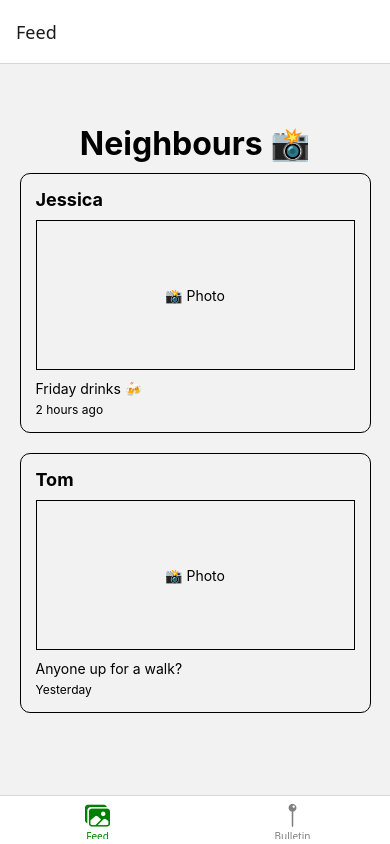
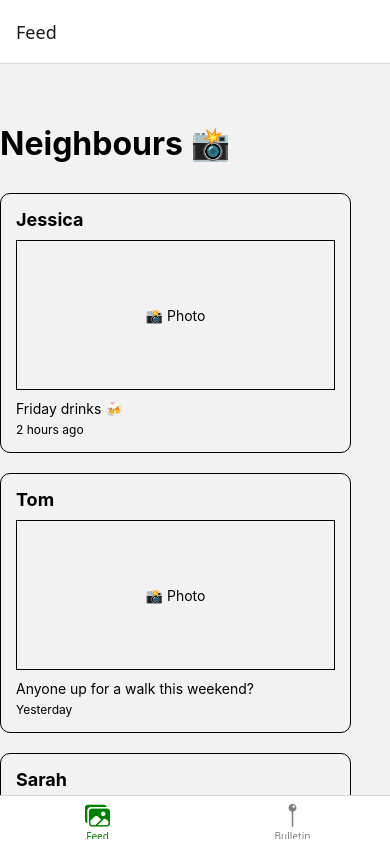
Before and after one commit to jess-again/neighbours, a React Native app: screen /Feed in a window 390 px wide. Built offline with nearby package versions, Linux system fonts and the light colour scheme.

Commit message:
feat: adding scrollllly things

```diff
--- /dev/null
+++ b/data/posts.js
@@ -0,0 +1,20 @@
+export const posts = [
+    {
+      id: 1,
+      name: "Jessica",
+      caption: "Friday drinks 🍻",
+      time: "2 hours ago",
+    },
+    {
+      id: 2,
+      name: "Tom",
+      caption: "Anyone up for a walk this weekend?",
+      time: "Yesterday",
+    },
+    {
+      id: 3,
+      name: "Sarah",
+      caption: "Great picnic yesterday ☀️",
+      time: "3 days ago",
+    },
+  ];
--- a/screens/FeedScreen.js
+++ b/screens/FeedScreen.js
@@ -1,38 +1,35 @@
-import { View, Text, StyleSheet } from 'react-native';
+import { ScrollView, Text, StyleSheet } from 'react-native';
 import PostCard from '../components/PostCard';
+import { posts } from '../data/posts';
 
 export default function FeedScreen() {
   return (
-    <View style={styles.container}>
+    <ScrollView style={styles.container}>
       <Text style={styles.title}>
         Neighbours 📸
       </Text>
 
-      <PostCard
-        name="Jessica"
-        caption="Friday drinks 🍻"
-        time="2 hours ago"
-      />
+      {posts.map((post) => (
+        <PostCard
+          key={post.id}
+          name={post.name}
+          caption={post.caption}
+          time={post.time}
+        />
+      ))}
 
-      <PostCard
-        name="Tom"
-        caption="Anyone up for a walk?"
-        time="Yesterday"
-      />
-
-    </View>
+    </ScrollView>
   );
 }
 
 const styles = StyleSheet.create({
   container: {
-    flex: 1,
-    alignItems: 'center',
     paddingTop: 60,
   },
 
   title: {
     fontSize: 32,
     fontWeight: 'bold',
+    marginBottom: 20,
   },
 });
```
